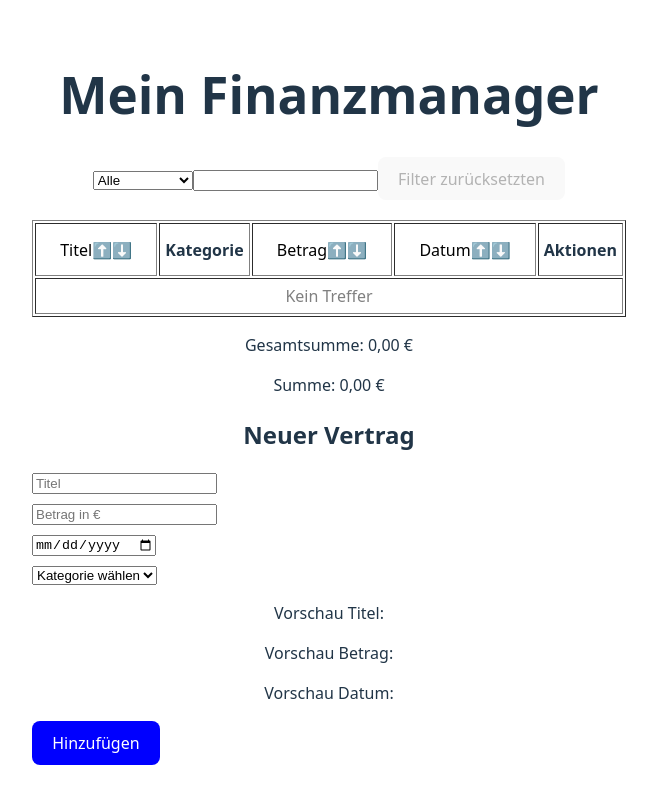
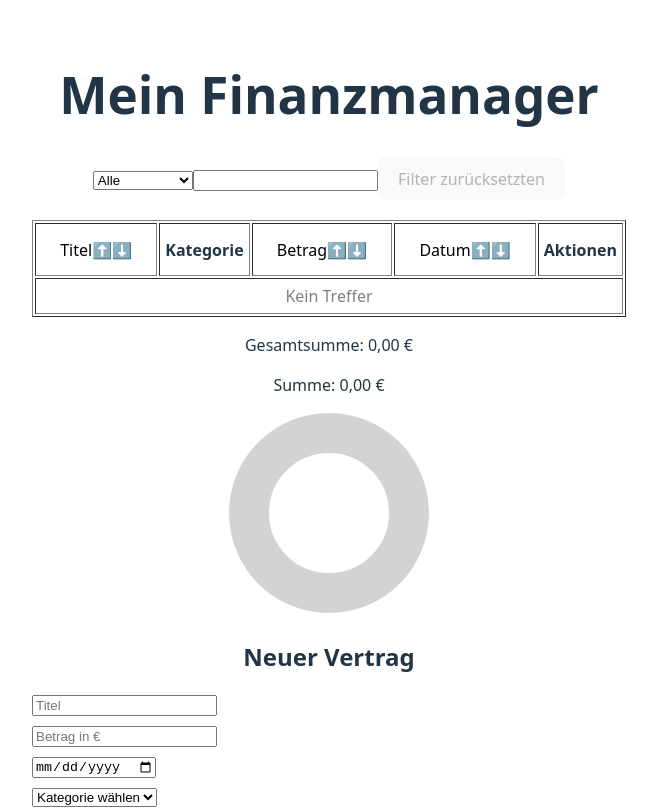
Before and after one commit to Malte95/finance-manager-app, a React (Vite) app: page / in a window 1280 px wide. Shown: the top 809 px of the page, without its empty margins (311-968 px from the left). Built offline with nearby package versions, Linux system fonts and the light colour scheme.

Commit message:
Add donut chart with category sums, fixed colors and animation

```diff
--- a/src/App.jsx
+++ b/src/App.jsx
@@ -1,4 +1,4 @@
-import { useState } from 'react'
+import { useState, useEffect } from 'react'
 import './App.css'
 
 function App() {
@@ -19,6 +19,7 @@ function App() {
   const euro = Intl.NumberFormat("de-DE", {style: "currency", currency: "EUR"});
   const [sortBy, setSortBy] = useState(null);
   const [sortDir, setSortDir] = useState("asc");
+  const [progress, setProgress] = useState(0);
 
   function handleAdd() {
 
@@ -138,6 +139,25 @@ setTitle("");
 
   const sorted = [...filtered];
 
+  const totalsByCategory = {};
+
+  for (const c of filtered) {
+    const key = c.category;
+    const prev = totalsByCategory[key] ?? 0;
+    totalsByCategory[key] = prev + c.amount;
+  }
+
+  const totalsArray = Object.entries(totalsByCategory).map(([category, total]) => ({
+category,
+total
+  }));
+
+
+const globalTotal = contracts.reduce((s, c) => s + c.amount, 0);
+
+  const totalSum = totalsArray.reduce((s, x) => s + x.total, 0);
+
+
   const filteredSum = filtered.reduce((acc, c) => acc + c.amount, 0);
 
   if(sortBy) {
@@ -191,6 +211,42 @@ setTitle("");
     if (sortBy !== column) return "⬆️⬇️";
     return sortDir === "asc" ? "⬆️" : "⬇️";
    }
+
+   useEffect(() => {
+    let rafId;
+    const start = performance.now();
+    const duration = 700;
+
+    const tick = (t) => {
+      const p = Math.min(1, (t - start) / duration);
+      setProgress(p);
+      if (p < 1) rafId = requestAnimationFrame(tick);
+    };
+
+    rafId = requestAnimationFrame(tick);
+    return () => cancelAnimationFrame(rafId);
+  }, [filtered.length, totalSum]);
+
+
+const CATEGORY_COLORS = {
+  Versicherung: "#3b82f6",
+  Telefon: "#10b981",
+  Strom: "#f59e0b"
+};
+
+
+const FALLBACK_COLORS = ["#ef4444", "#8b5cf6", "#14b8a6", "#eab308", "#6366f1"];
+
+function hashString(s) {
+  let h = 0;
+  for (let i = 0; i < s.length; i++) h = (h * 31 + s.charCodeAt(i)) | 0;
+  return Math.abs(h);
+}
+
+function colorFor(category) {
+  return CATEGORY_COLORS[category] ?? FALLBACK_COLORS[hashString(category) % FALLBACK_COLORS.length];
+}
+
 
 
 
@@ -293,6 +349,58 @@ setTitle("");
 <p>Summe: {euro.format(filteredSum)}</p>
 
 
+<svg width="200" height="200">
+  <circle
+    cx="100"
+    cy="100"
+    r="80"
+    stroke="lightgray"
+    strokeWidth="40"
+    fill="none"
+  />
+
+<ul>
+  {totalsArray.map((x, i) => (
+    <li key={x.category} style={{ display: "flex", alignItems: "center", gap: 8 }}>
+      <span style={{
+        width: 12, height: 12,
+        background: ["#3b82f6","#10b981","#f59e0b","#ef4444","#8b5cf6"][i % 5],
+        display: "inline-block", borderRadius: 2
+      }} />
+      <span>{x.category}: {euro.format(x.total)}</span>
+    </li>
+  ))}
+</ul>
+
+{(() => {
+  const r = 80;
+  const c = 2 * Math.PI * r;
+  let offset = 0;
+  const colors = ["#3b82f6", "#10b981", "#f59e0b", "#ef4444", "#8b5cf6"];
+
+  return totalsArray.map((item, i) => {
+    const frac = globalTotal > 0 ? item.total / globalTotal : 0;
+    const dash = frac * c * progress;
+    const el = (
+      <circle
+        key={item.category}
+        cx="100" cy="100" r={r}
+        fill="none"
+        stroke={colorFor(item.category)}
+        strokeWidth="40"
+        strokeDasharray={`${dash} ${c - dash}`}
+        strokeDashoffset={-offset}
+        transform="rotate(-90 100 100)"
+        strokeLinecap="round"
+      />
+    );
+    offset += dash;
+    return el;
+  });
+})()}
+</svg>
+
+
 <h2>Neuer Vertrag</h2>
 
 <input
```
